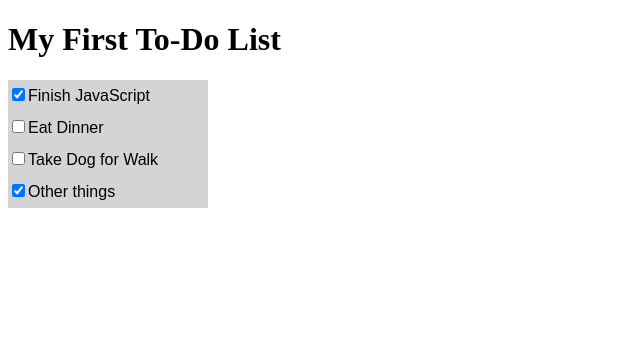
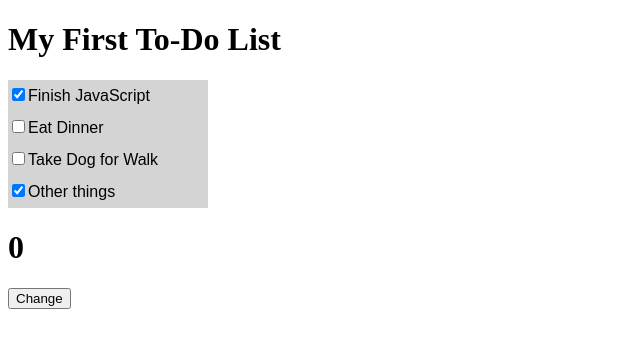
Before and after one commit to DanShafi/React-Sandbox, a React (Create React App) app: page / in a window 1280 px wide. Shown: the top 348 px of the page, without its empty margins (0-640 px from the left). Built offline with nearby package versions, Linux system fonts and the light colour scheme.

Commit message:
Adding setState

```diff
--- a/src/App.js
+++ b/src/App.js
@@ -18,12 +18,35 @@ class App extends React.Component {
             <div>
                 <h1>My First To-Do List</h1>
                 {todoItems}
+                <Counter />
             </div>
         )
     }
 }
 
+class Counter extends React.Component {
+    constructor() {
+        super()
+        this.state = {
+            count: 0
+        }
+        this.handleClick = this.handleClick.bind(this)
+    }
 
+    handleClick() {
+        this.setState({ count: 1 })
+    }
+
+    render() {
+        let counter = this.state.count
+        return (
+            <div>
+                <h1>{counter}</h1>
+                <button onClick={this.handleClick}>Change</button>
+            </div>
+        )
+    }
+}
 
 // class Header extends React.Component {
 //     constructor() {
```
